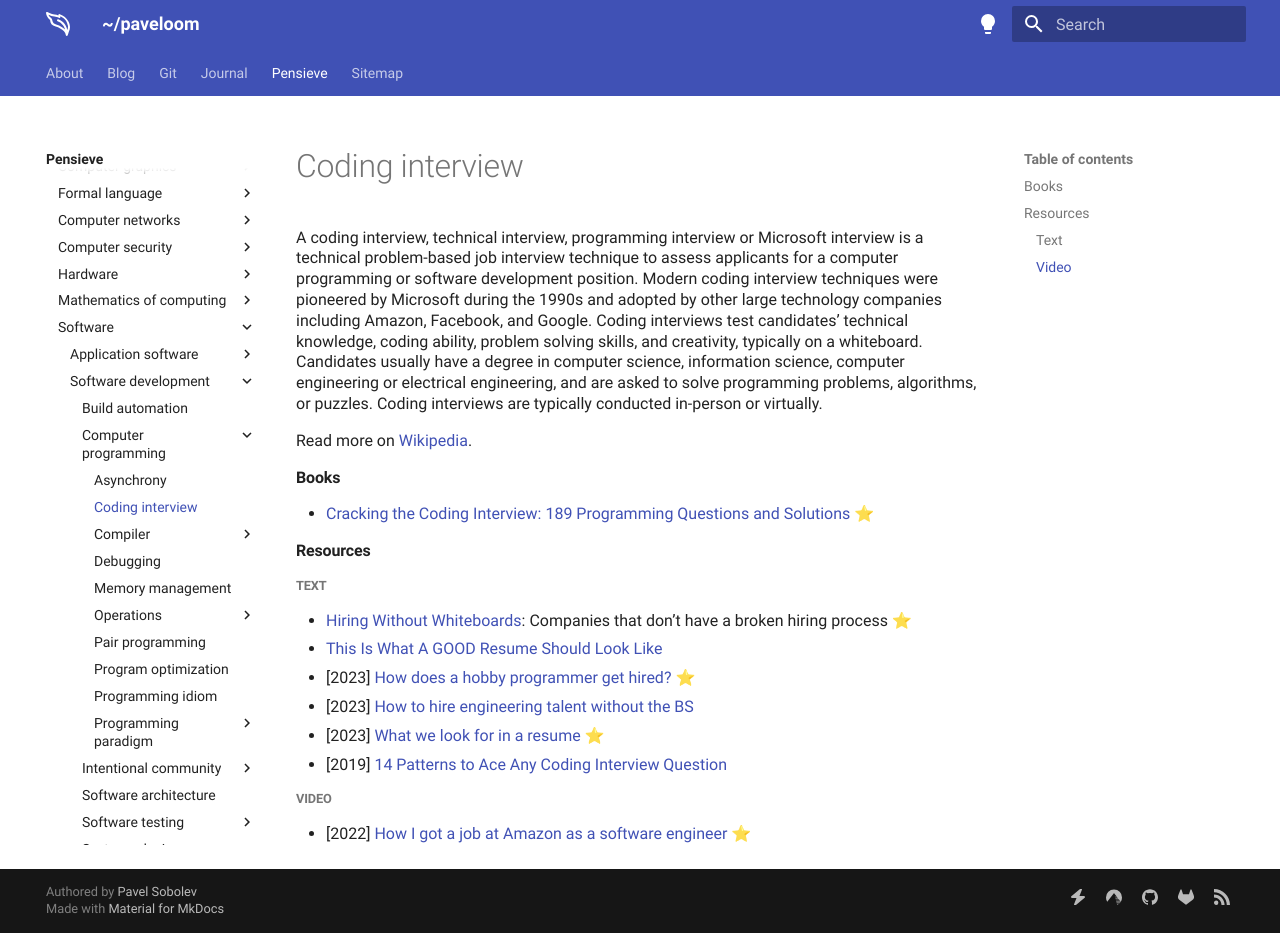
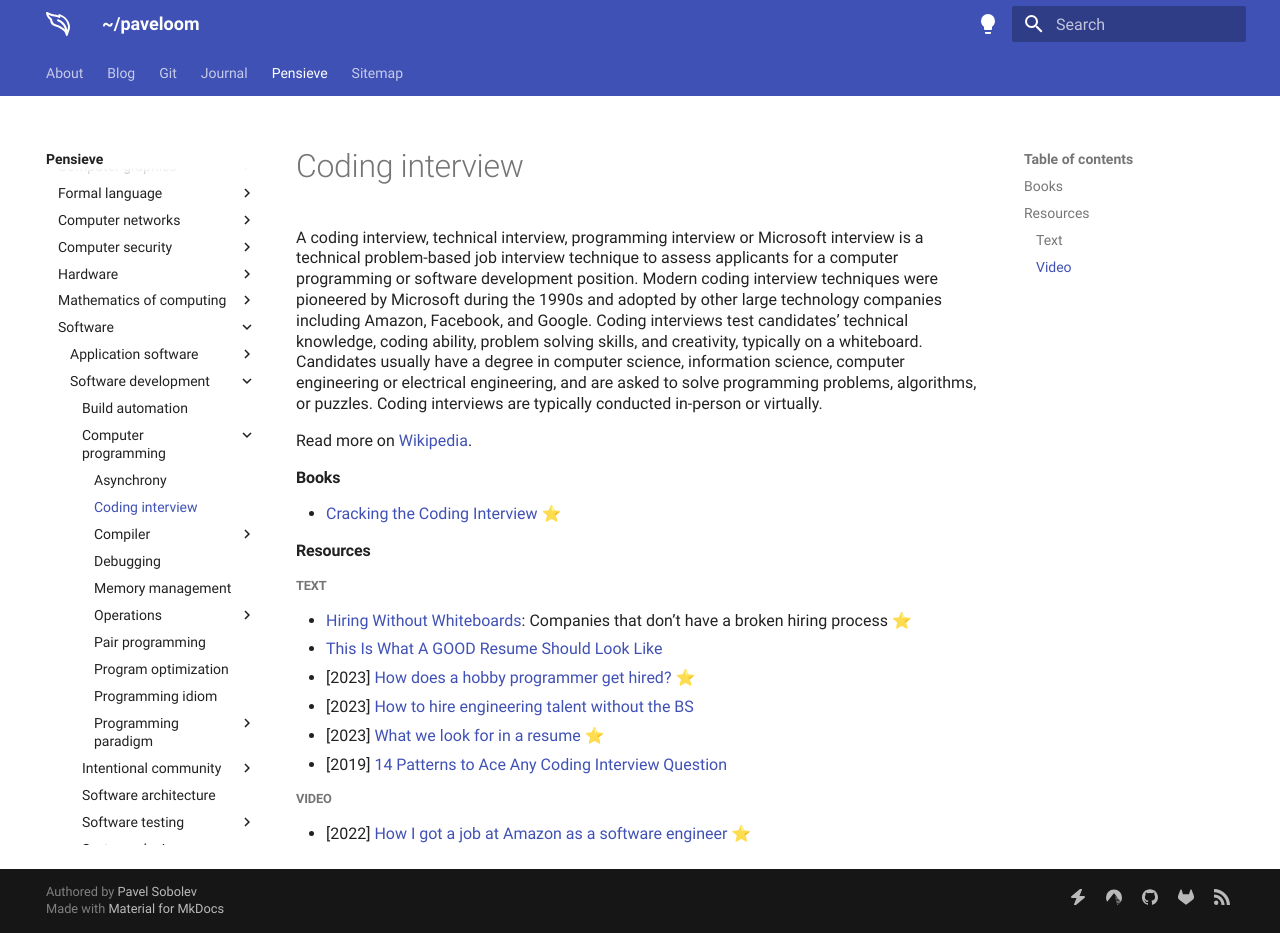
Before and after one commit to paveloom/paveloom.dev, an MkDocs documentation site: the page built from content/pensieve/coding-interview.md, in a window 1280 px wide and 933 px high. Built offline with MkDocs 1.6.1 and Material for MkDocs 9.7.7, drawn with Linux system fonts in a browser that asks for light colours.

Commit message:
Pensieve: update the Coding interview page.

```diff
--- a/content/pensieve/coding-interview.md
+++ b/content/pensieve/coding-interview.md
@@ -5,7 +5,7 @@ A coding interview, technical interview, programming interview or Microsoft inte
 Read more on [Wikipedia](https://en.wikipedia.org/wiki/Coding_interview).
 
 #### Books
-- [Cracking the Coding Interview: 189 Programming Questions and Solutions](https://www.amazon.com/dp/0984782850) ⭐
+- [Cracking the Coding Interview](https://www.crackingthecodinginterview.com) ⭐
 
 #### Resources
 
```
